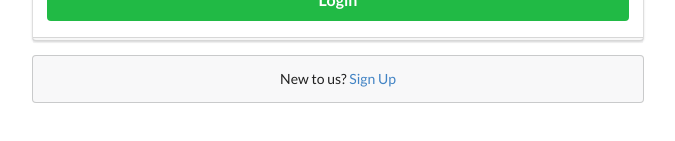
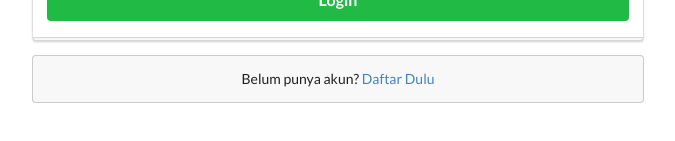
Before and after one commit to fire-fox-2017/stackoverflow, a Vue app in the folder client/: page /#/login in a window 1280 px wide. Shown: the part 195-336 px from the top of the page, without its empty margins (302-977 px from the left). Built offline with nearby package versions, Linux system fonts and the light colour scheme.

Commit message:
adding v-model to login input (login berhasil)

```diff
--- a/client/src/components/Login.vue
+++ b/client/src/components/Login.vue
@@ -11,16 +11,16 @@
         <div class="field">
           <div class="ui left icon input">
             <i class="user icon"></i>
-            <input type="text" name="username" placeholder="Username">
+            <input type="text" v-model="username" name="username" placeholder="Username">
           </div>
         </div>
         <div class="field">
           <div class="ui left icon input">
             <i class="lock icon"></i>
-            <input type="password" name="password" placeholder="Password">
+            <input type="password" v-model="password" name="password" placeholder="Password">
           </div>
         </div>
-        <div class="ui fluid large green submit button">Login</div>
+        <div @click="login()" class="ui fluid large green submit button">Login</div>
       </div>
 
       <div class="ui error message"></div>
@@ -28,7 +28,7 @@
     </form>
 
     <div class="ui message">
-      New to us? <a href="#">Sign Up</a>
+      Belum punya akun? <a href="#">Daftar Dulu</a>
     </div>
   </div>
 </div>
```
